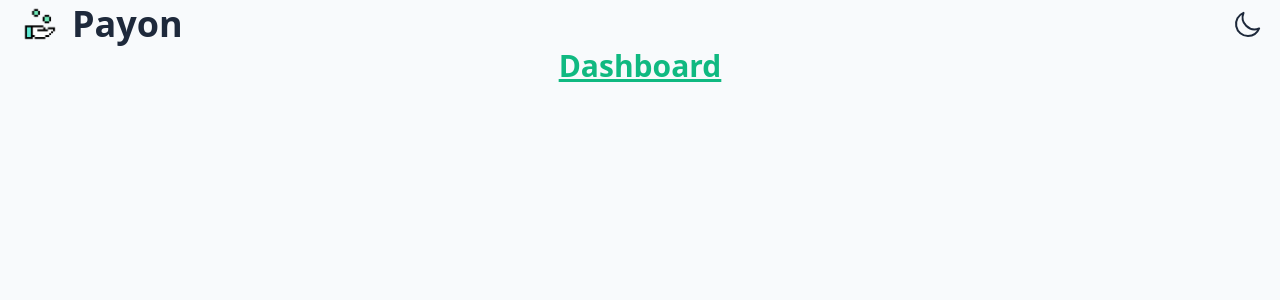
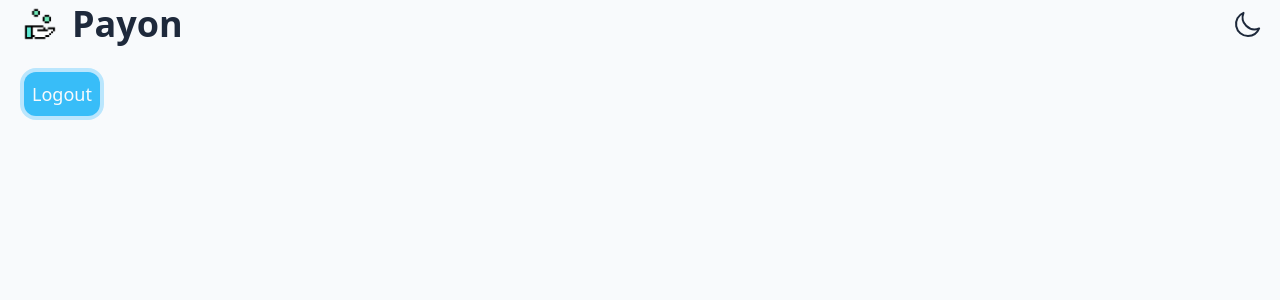
Before and after one commit to pushkarydv/payon-web, a React (Create React App) app: page /dashboard in a window 1280 px wide. Shown: the top 300 px of the page. Built offline with nearby package versions, Linux system fonts and the light colour scheme; sample sign-in values are in the browser's storage.

Commit message:
implemented first checkpoint

```diff
--- a/src/pages/Dashboard.js
+++ b/src/pages/Dashboard.js
@@ -1,9 +1,37 @@
-import React from "react";
-
+import React, { useEffect, useState } from "react";
+import { useNavigate } from "react-router-dom";
 export default function Dashboard() {
+  const navigate = useNavigate();
+  const [contentVisible, setContentVisible] = useState(false);
+  // implemented first checkpoint
+  useEffect(() => {
+    if (localStorage.getItem("payon-web-user")) {
+      setContentVisible(true);
+    } else {
+      navigate("/", { replace: true });
+    }
+  });
+  // function to clear user from local storage and hence it log outs in our demo app
+  function logout() {
+    localStorage.removeItem("payon-web-user");
+    navigate("/Home");
+  }
   return (
-    <h1 className="text-3xl font-bold underline text-center text-emerald-500">
-      Dashboard
-    </h1>
+    <>
+      {contentVisible ? (
+        <div className="w-full flex flex-row">
+          <div className="w-[25%] p-4 text-lg">
+            <button
+              onClick={logout}
+              className="mx-2 my-2 p-2 bg-sky-400 text-slate-50 rounded-xl ring-4 ring-sky-200"
+            >
+              Logout
+            </button>
+          </div>
+        </div>
+      ) : (
+        <></>
+      )}
+    </>
   );
 }
--- a/src/pages/Home.js
+++ b/src/pages/Home.js
@@ -2,7 +2,7 @@ import React from "react";
 
 export default function Home() {
   return (
-    <h1 className="text-3xl font-bold underline text-center text-emerald-500">
+    <h1 className="text-3xl font-bold underline text-center text-slate-100">
       Home
     </h1>
   );
```
